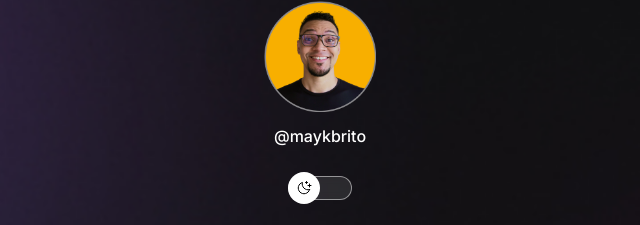
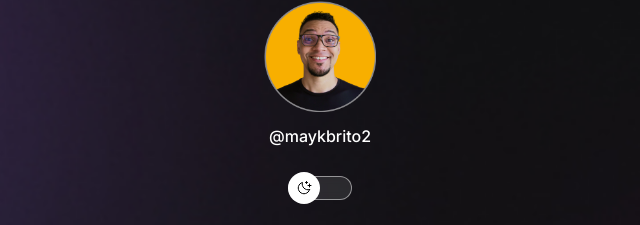
Before and after one commit to msadriano/projetodiscovery, a plain HTML site: page index.html in a window 1280 px wide. Shown: the part 79-304 px from the top of the page, 320-960 px from the left. Drawn offline with nearby package versions, Linux system fonts and the light colour scheme.

Commit message:
segundo commit

```diff
--- a/index.html
+++ b/index.html
@@ -16,7 +16,7 @@
         <div id="container">
             <div id="profile">
                 <img src="./assets/avatar.png" alt="Avatar" id="imgProfile" />
-                <p>@maykbrito</p>
+                <p>@maykbrito2</p>
             </div>
             <div id="switch" onclick="changeClass()">
                 <button></button>
```
